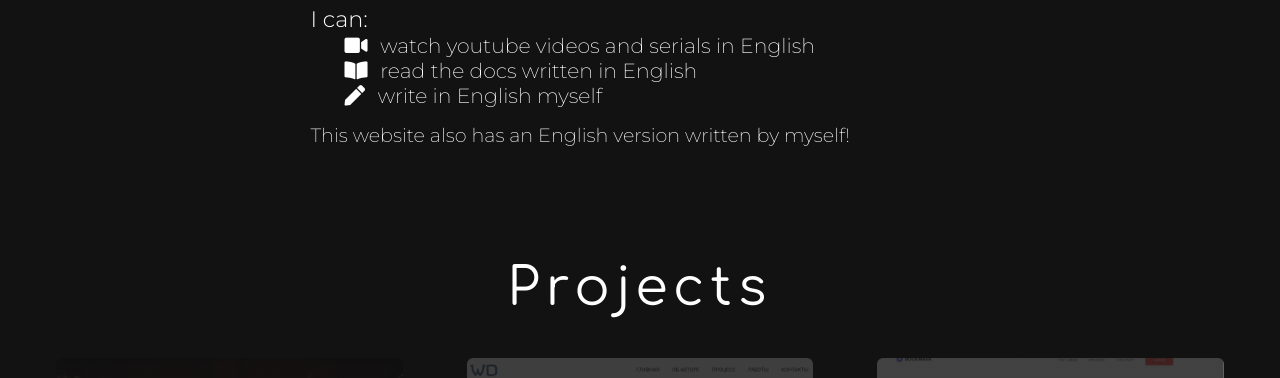
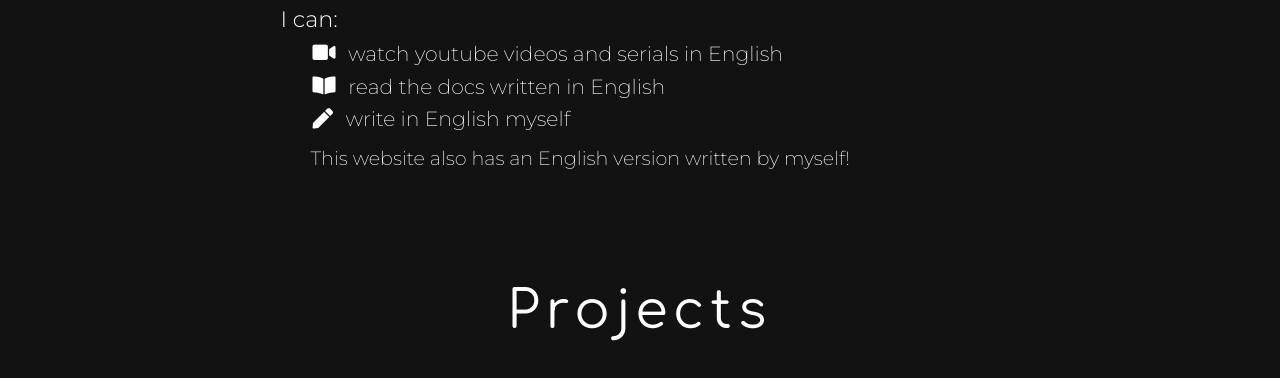
Before and after one commit to andy-devs/andy-devs.github.io, a plain HTML site: page index.html in a window 1280 px wide. Shown: the part 3180-3558 px from the top of the page. Drawn offline with nearby package versions, Linux system fonts and the light colour scheme.

Commit message:
list padding fix

```diff
--- a/style.scss
+++ b/style.scss
@@ -402,15 +402,15 @@ body::-webkit-scrollbar-thumb {
 .skills__block-text__list-head {
 	font-size: clamp(1.4rem, 1.6vw, 3.2rem);
 	font-weight: 300;
-	text-indent: 30px;
 }
 .skills__block-text__list-item {
-	padding-left: 4rem;
+	padding-left: 2rem;
 	font-size: clamp(1.1rem, 1.6vw, 2.5rem);
 	display: flex;
 	align-items: center;
 	justify-content: flex-start;
 	gap: 0.8rem;
+	margin-top: clamp(0.25rem, 0.6vw, 0.6rem);
 }
 .lang-logo {
 	margin-bottom: 0;
```
Also changed, not shown: style.css, 1 other file.
